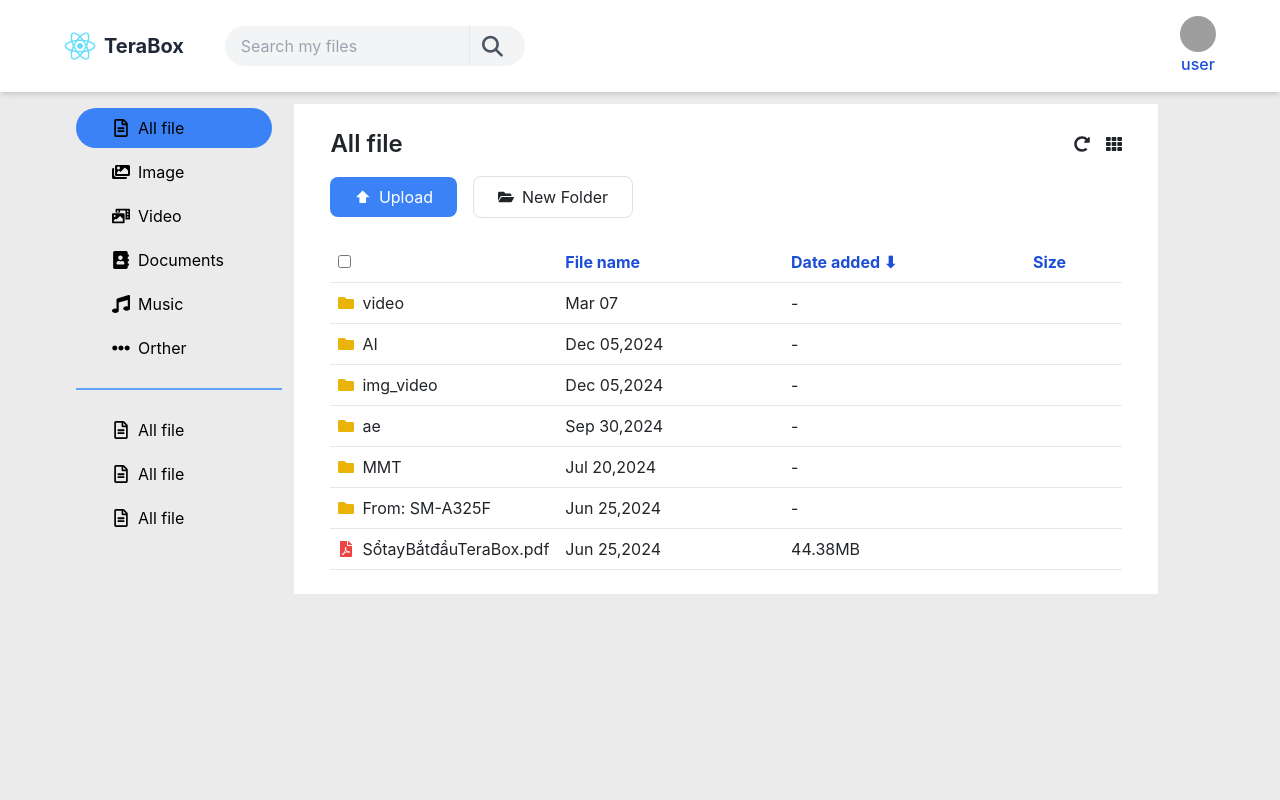
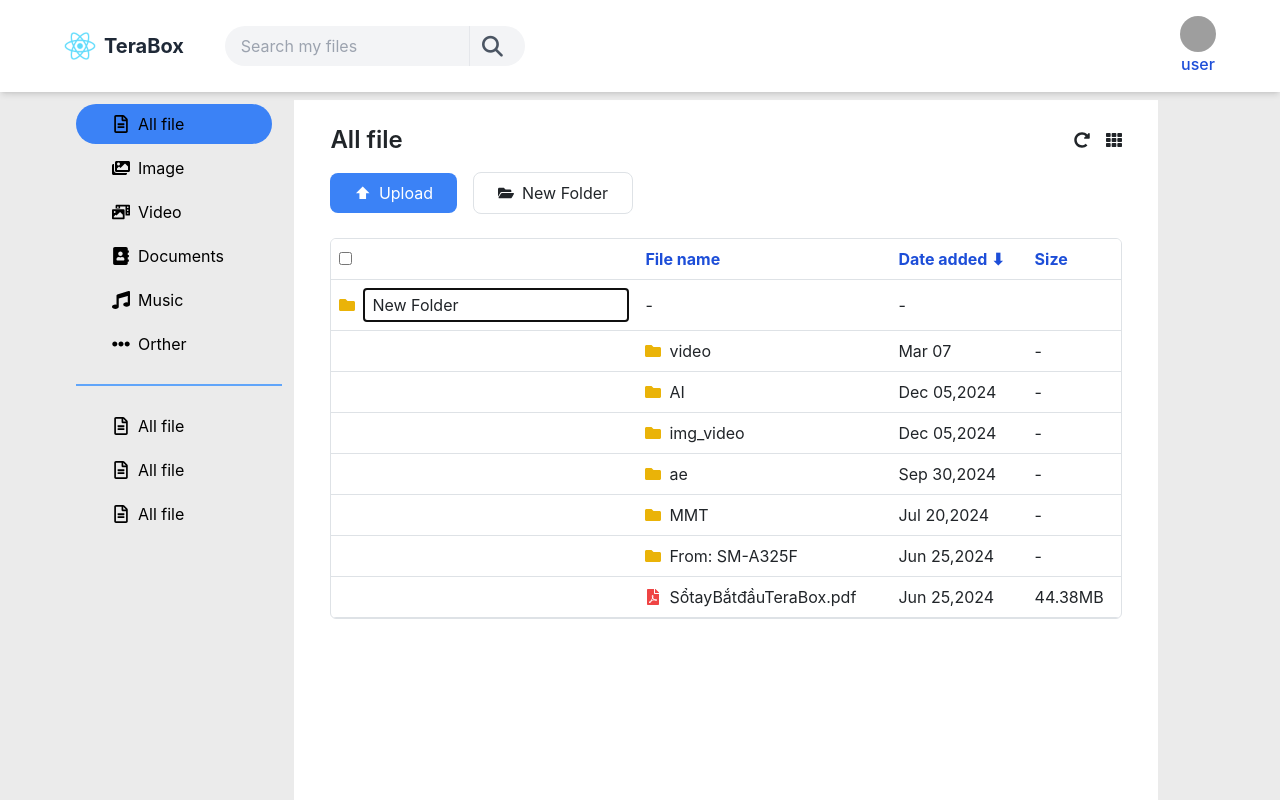
Before and after one commit to quekhoait/QuanTriMang, a React (Create React App) app in the folder frontend/my-dev-app/: page / in a window 1280 px wide. Both pictures are taken after a click on the button "New Folder". Built offline with nearby package versions, Linux system fonts and the light colour scheme; grey boxes are pictures that could not be loaded.

Commit message:
cập nhaatt

```diff
--- a/frontend/my-dev-app/src/components/AllFileComponent/AllFileComponent.jsx
+++ b/frontend/my-dev-app/src/components/AllFileComponent/AllFileComponent.jsx
@@ -12,7 +12,6 @@
   { name: "SổtayBắtđầuTeraBox.pdf", date: "Jun 25,2024", size: "44.38MB", type: "pdf" },
 ];
   return (
-
     <div>
       <FilePageComponent
         listFiles={files}
--- a/frontend/my-dev-app/src/components/FilePageComponent/FilePageComponent.jsx
+++ b/frontend/my-dev-app/src/components/FilePageComponent/FilePageComponent.jsx
@@ -1,6 +1,50 @@
+import { useState } from "react";
 import { FaFolder, FaFilePdf, FaRedoAlt, FaTh, FaFolderOpen } from "react-icons/fa";
 
 export default function FilePageComponent({listFiles, isAllFile, fileName}) {
+
+  //Tạo thêm folder mới
+  const [isCreating, setIsCreating] = useState(false);
+  const [nameNewFolder, setNameNewFolder] = useState("New folder")
+
+  const createNewFolder = () =>{
+    setIsCreating(true);
+    setNameNewFolder("New Folder")
+  }
+
+  const [listFils, setListFils] = useState(listFiles);
+
+  const handlSaveNewFolder = ()=>{
+    if(nameNewFolder.trim()===" ") return;
+    const newFolder = {
+      type: "folder",
+      name: nameNewFolder,
+      date: new Date().toLocaleDateString("en-US", {
+        month: "short",
+        day: "2-digit",
+        year: "numeric",
+      }),
+      size:"-"
+    }
+    setListFils([newFolder, ...listFils]);
+    setIsCreating(false);
+  }
+
+  const [selectRow, setSelectRow] = useState([])
+  const handleListSelect = (name, checked)=>{
+    if(checked){
+      setSelectRow(prev=>[...prev, name]);
+    }else{
+      setSelectRow(prev=>prev.filter(item => item !== name)) //lọc qua các phần tử và giữ lại phần tử khác name
+    }
+  }
+
+  const handleAllSelect = (checked)=>{
+    if(checked){
+      setSelectRow(listFils)
+    }
+  }
+
   return (
     <div className="p-6">
       {/* Header */}
@@ -19,31 +63,54 @@
           <span>Upload</span>
         </button>
       {isAllFile &&
-        <button className="border px-4 py-2 rounded-lg flex items-center space-x-2 hover:bg-gray-100">
+        <button className="border px-4 py-2 rounded-lg flex items-center space-x-2 hover:bg-gray-100" onClick={createNewFolder}>
           <span><FaFolderOpen /></span>
           <span>New Folder</span>
         </button>
       }
       </div>
 
-      {/* Table */}
-      <table className="w-full text-left">
-        <thead>
+<div className="max-h-[460px] overflow-y-auto border rounded-md">
+  <table className="w-full text-left min-w-[600px]">
+    <thead className="sticky top-0 bg-white z-10">
       <tr className="border-b">
         <th className="p-2 text-blue-700 w-8">
-              <input type="checkbox" />
+          <input type="checkbox"
+            onChange={(e)=>handleAllSelect(e.target.checked)}
+          />
         </th>
-            <th className="p-2  text-blue-700">File name</th>
-            <th className="p-2  text-blue-700">Date added ⬇</th>
-            <th className="p-2  text-blue-700">Size</th>
+        <th className="p-2 text-blue-700">File name</th>
+        <th className="p-2 text-blue-700">Date added ⬇</th>
+        <th className="p-2 text-blue-700">Size</th>
       </tr>
     </thead>
     <tbody>
-          {listFiles.map((file, i) => (
-            <tr key={i} className="border-b hover:bg-gray-100">
-              {/* <td className="p-2">
-                <input type="checkbox" />
-              </td> */}
+
+      {isCreating &&
+        <tr className="border-b hover:bg-gray-100">
+          <td className="p-2 flex items-center space-x-2">
+            <FaFolder className="text-yellow-500" />
+            <input
+              autoFocus
+              className="border px-2 py-1 rounder"
+              value={nameNewFolder}
+              onChange={(e)=>setNameNewFolder(e.target.value)}
+              onBlur={handlSaveNewFolder}
+            />
+          </td>
+          <td className="p-2">-</td>
+          <td className="p-2">-</td>
+        </tr>
+      }
+      {listFils.map((file, i) => {
+        const isSelected = selectRow.includes(file.name);
+        return(
+        <tr key={i} className={`group border-b hover:bg-gray-100 ${isSelected ? 'bg-[rgb(181_227_243)]' : ''}`}>
+          <td className="p-2 text-blue-700 w-8 opacity-0 group-hover:!opacity-100 transition-opacity duration-200">
+            <input type="checkbox"
+              onChange={(e)=>handleListSelect(file.name, e.target.checked)}
+              />
+          </td>
           <td className="p-2 flex items-center space-x-2">
             {file.type === "folder" ? (
               <FaFolder className="text-yellow-500" />
@@ -55,9 +122,13 @@
           <td className="p-2">{file.date}</td>
           <td className="p-2">{file.size || "-"}</td>
         </tr>
-          ))}
+      )
+      }
+    )}
     </tbody>
   </table>
 </div>
+
+    </div>
   );
 }
--- a/frontend/my-dev-app/src/components/NavbarComponent/NavbarComponent.jsx
+++ b/frontend/my-dev-app/src/components/NavbarComponent/NavbarComponent.jsx
@@ -5,7 +5,7 @@
     const [isOpen, setIsOpen] = useState(false);
 
   return (
-    <div className="bg-white py-[16px]  w-[100%] flex items-center justify-center shadow-md ">
+    <div className="bg-white py-[16px]  w-[100%] flex items-center justify-center shadow-md fixed">
       <nav className="flex items-center justify-between w-[90%]">
         <div className="flex items-center w-[40%] justify-between">
           <div className="flex items-center space-x-2">
--- a/frontend/my-dev-app/src/pages/HomePage/HomePage.jsx
+++ b/frontend/my-dev-app/src/pages/HomePage/HomePage.jsx
@@ -13,9 +13,9 @@
     setOpenItem(itemName);
   };
   return (
-    <div>
+    <div className="h-screen">
       <NavbarComponent />
-      <div className="flex justify-center pt-[12px]">
+      <div className="flex justify-center pt-[100px] h-screen">
         <div className="row w-[90%]">
           <div className="col-3 w-[20%]">
             <NavMenuComponent openItem={openItem} onChangeItem={handleChange}/>
```
Lines whose indentation alone changed are shown as unchanged.
